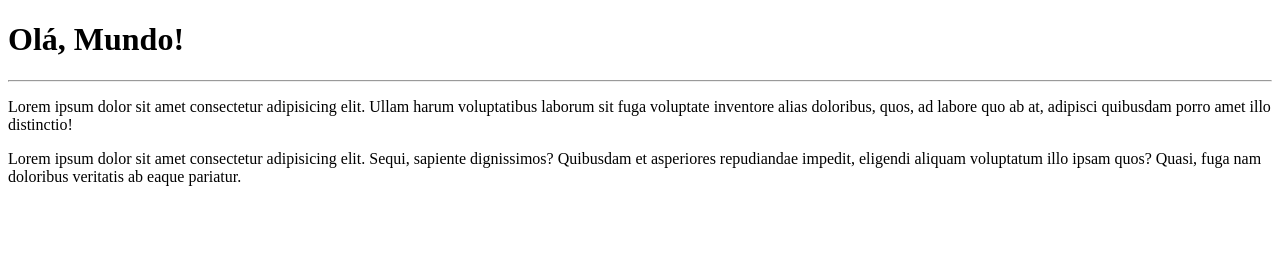
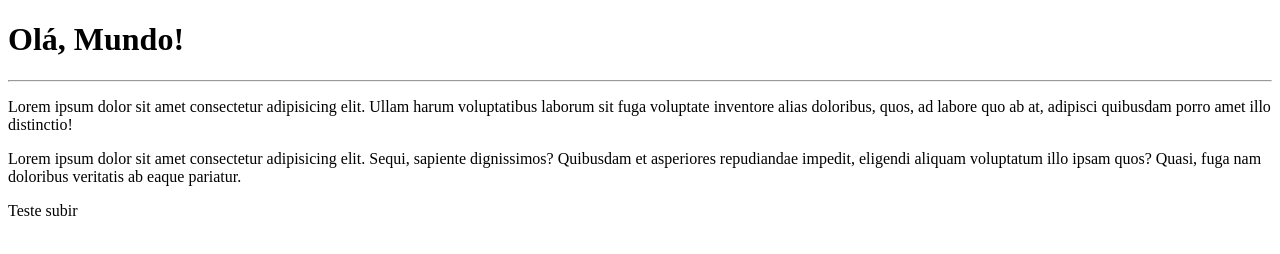
Before and after one commit to junior-camarinha/Ola-Mundo, a plain HTML site: page site-exemplo/index.html in a window 1280 px wide. Drawn offline with Linux system fonts and the light colour scheme.

Commit message:
Update index.html
alteração

```diff
--- a/site-exemplo/index.html
+++ b/site-exemplo/index.html
@@ -11,5 +11,6 @@
     <hr>
     <p>Lorem ipsum dolor sit amet consectetur adipisicing elit. Ullam harum voluptatibus laborum sit fuga voluptate inventore alias doloribus, quos, ad labore quo ab at, adipisci quibusdam porro amet illo distinctio!</p>
     <p>Lorem ipsum dolor sit amet consectetur adipisicing elit. Sequi, sapiente dignissimos? Quibusdam et asperiores repudiandae impedit, eligendi aliquam voluptatum illo ipsam quos? Quasi, fuga nam doloribus veritatis ab eaque pariatur.</p>
+    <p>Teste subir</p>
 </body>
 </html>
```
